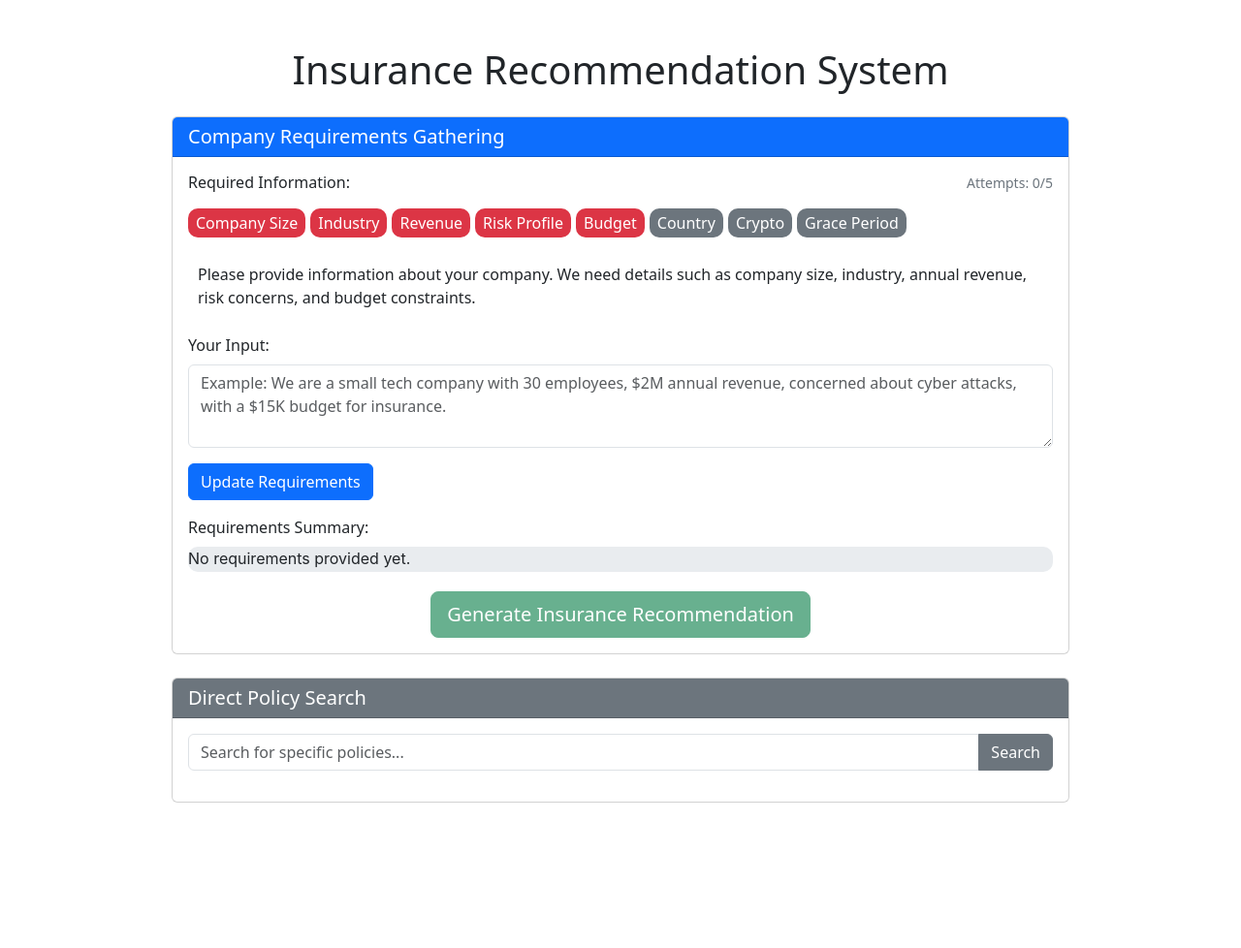
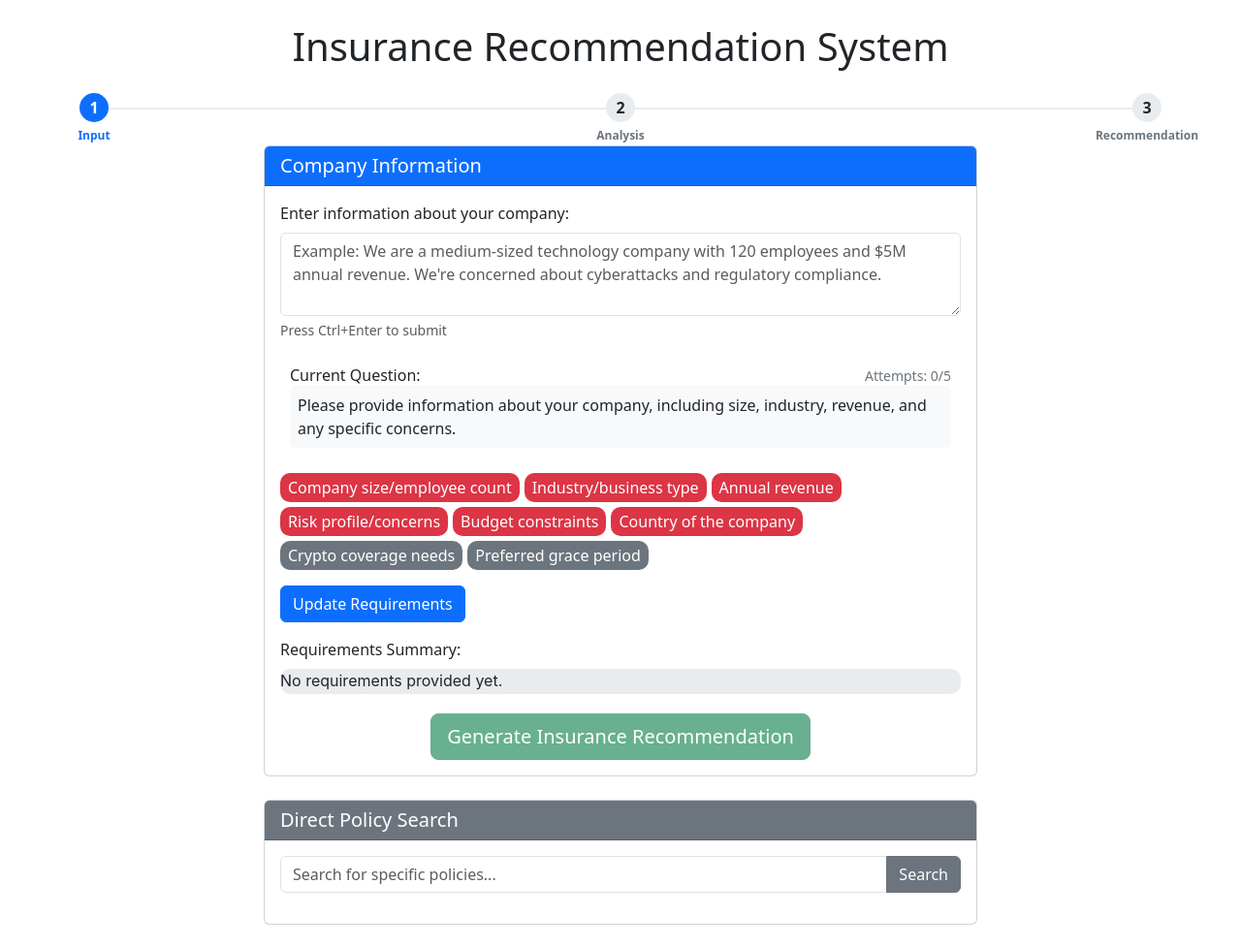
Before and after one commit to katnyeung/insurance_pdf_ai, a Flask app: page / in a window 1280 px wide. Shown: the whole page at 97% size. Before the commit the page ends 828 px from the top, so only its background shows below. Run offline with Flask 3, Linux system fonts and the light colour scheme.

Commit message:
using neo4j instead

```diff
--- a/app.py
+++ b/app.py
@@ -4,7 +4,7 @@ import os
 from insurance_recommender import insurance_recommender, ALL_CATEGORIES, SUGGESTED_ANSWERS
 from prompts import profile_template
 from langchain_ollama import OllamaLLM
-from vector_search import document_retrieval, get_datasets
+from vector_search_neo4j import document_retrieval, get_datasets
 from config import settings
 
 app = Flask(__name__)
--- a/config.py
+++ b/config.py
@@ -12,7 +12,7 @@ class Settings(BaseSettings):
     APP_DEBUG: bool = os.environ.get("APP_DEBUG", "True").lower() == "true"
 
     # LLM configuration
-    LLM_MODEL: str = os.environ.get("LLM_MODEL", "deepseek-r1:1.5b")
+    LLM_MODEL: str = os.environ.get("LLM_MODEL", "deepseek-r1:latest")
     LLM_API_BASE: str = os.environ.get("LLM_API_BASE", "http://localhost:11434")
 
     # Path configuration
--- a/prompts.py
+++ b/prompts.py
@@ -1,12 +1,14 @@
 from langchain.prompts import PromptTemplate
 
 question_refinement_template = PromptTemplate(
-    input_variables=["current_info", "missing_info"],
+    input_variables=["current_info", "missing_info", "policy_context"],
     template="""steps by steps build up the information about the company, if user already mentioned in first answer, mark it as answered:
 {current_info}
 
 find out:
 {missing_info}
+
+{policy_context}
 
 INSTRUCTIONS:
 0. return "COMPLETE" or "FINISHED" if you think you have all the information you needed and you can terminate early.
@@ -43,7 +45,7 @@ Your response must include:
 
 Keep your response concise and focused on actionable recommendations. Avoid lengthy explanations of policy details unless directly relevant to the client's needs.
 
-Format your response in well-structured HTML with clear headings and bullet points for readability."""
+Format your response in well-structured Mark down format with clear headings and bullet points for readability."""
 )
 
 profile_template = PromptTemplate(
--- a/templates/index.html
+++ b/templates/index.html
@@ -64,6 +64,85 @@
             font-size: 14px;
             color: #6c757d;
             margin-left: auto;
+        }
+
+        /* Progress Steps */
+        .progress-steps {
+            display: flex;
+            justify-content: space-between;
+            margin-bottom: 30px;
+            position: relative;
+        }
+        .progress-steps::before {
+            content: '';
+            position: absolute;
+            top: 50%;
+            left: 0;
+            right: 0;
+            height: 2px;
+            background-color: #e9ecef;
+            z-index: 1;
+        }
+        .step {
+            width: 30px;
+            height: 30px;
+            border-radius: 50%;
+            background-color: #e9ecef;
+            display: flex;
+            align-items: center;
+            justify-content: center;
+            font-weight: bold;
+            position: relative;
+            z-index: 2;
+        }
+        .step.active {
+            background-color: #0d6efd;
+            color: white;
+        }
+        .step.completed {
+            background-color: #28a745;
+            color: white;
+        }
+        .step-label {
+            position: absolute;
+            top: 35px;
+            left: 50%;
+            transform: translateX(-50%);
+            white-space: nowrap;
+            font-size: 12px;
+            color: #6c757d;
+        }
+        .step.active .step-label {
+            color: #0d6efd;
+            font-weight: bold;
+        }
+        .step.completed .step-label {
+            color: #28a745;
+        }
+
+        /* Loading Overlay */
+        .loading-overlay {
+            position: fixed;
+            top: 0;
+            left: 0;
+            width: 100%;
+            height: 100%;
+            background-color: rgba(255, 255, 255, 0.8);
+            display: flex;
+            flex-direction: column;
+            justify-content: center;
+            align-items: center;
+            z-index: 1000;
+            display: none;
+        }
+        .loading-spinner {
+            width: 3rem;
+            height: 3rem;
+            margin-bottom: 1rem;
+        }
+        .loading-text {
+            font-size: 1.2rem;
+            color: #0d6efd;
         }
 
         /* Markdown Styles */
@@ -198,6 +277,7 @@
         .markdown-content hr {
             height: 0.25em;
             margin: 24px 0;
+            padding: 0;
             background-color: #e1e4e8;
             border: 0;
         }
@@ -215,11 +295,9 @@
 
         .markdown-content table th {
             font-weight: 600;
-            padding: 6px 13px;
-            border: 1px solid #dfe2e5;
-            background-color: #f6f8fa;
         }
 
+        .markdown-content table th,
         .markdown-content table td {
             padding: 6px 13px;
             border: 1px solid #dfe2e5;
@@ -258,46 +336,74 @@
     </style>
 </head>
 <body>
-    <div class="container mt-5">
+    <div class="container py-4">
         <h1 class="text-center mb-4">Insurance Recommendation System</h1>
 
+        <!-- Progress Steps -->
+        <div class="progress-steps mb-4">
+            <div class="step active" id="step-1">
+                <span>1</span>
+                <span class="step-label">Input</span>
+            </div>
+            <div class="step" id="step-2">
+                <span>2</span>
+                <span class="step-label">Analysis</span>
+            </div>
+            <div class="step" id="step-3">
+                <span>3</span>
+                <span class="step-label">Recommendation</span>
+            </div>
+        </div>
+
+        <!-- Loading Overlay -->
+        <div class="loading-overlay" id="loading-overlay">
+            <div class="spinner-border loading-spinner text-primary" role="status">
+                <span class="visually-hidden">Loading...</span>
+            </div>
+            <div class="loading-text" id="loading-text">Processing your request...</div>
+        </div>
+
         <div class="row">
-            <div class="col-md-10 mx-auto">
-                <!-- Requirements Gathering Section -->
+            <div class="col-md-8 mx-auto">
+                <!-- Input Section -->
                 <div class="card mb-4">
                     <div class="card-header bg-primary text-white">
-                        <h5 class="mb-0">Company Requirements Gathering</h5>
+                        <h5 class="mb-0">Company Information</h5>
                     </div>
                     <div class="card-body">
-                        <!-- Requirement Status -->
-                        <div class="d-flex justify-content-between align-items-center mb-3">
-                            <h6 class="mb-0">Required Information:</h6>
-                            <span id="attempt-counter" class="attempt-counter">Attempts: 0/5</span>
-                        </div>
-
-                        <div class="requirement-status mb-3">
-                            <span id="category-Company-size-employee-count" class="badge-required">Company Size</span>
-                            <span id="category-Industry-business-type" class="badge-required">Industry</span>
-                            <span id="category-Annual-revenue" class="badge-required">Revenue</span>
-                            <span id="category-Risk-profile-concerns" class="badge-required">Risk Profile</span>
-                            <span id="category-Budget-constraints" class="badge-required">Budget</span>
-                            <span id="category-Country-of-the-company" class="badge-optional">Country</span>
-                            <span id="category-Crypto-coverage-needs" class="badge-optional">Crypto</span>
-                            <span id="category-Preferred-grace-period-days-for-new-subsidiary-cover" class="badge-optional">Grace Period</span>
+                        <div class="mb-3">
+                            <label for="requirements-input" class="form-label">Enter information about your company:</label>
+                            <textarea id="requirements-input" class="form-control" rows="3" placeholder="Example: We are a medium-sized technology company with 120 employees and $5M annual revenue. We're concerned about cyberattacks and regulatory compliance."></textarea>
+                            <div class="form-text">Press Ctrl+Enter to submit</div>
                         </div>
 
                         <!-- Current Question -->
-                        <div id="current-question" class="question-container">
-                            Please provide information about your company. We need details such as company size, industry, annual revenue, risk concerns, and budget constraints.
+                        <div class="question-container mb-3">
+                            <div class="d-flex justify-content-between align-items-center">
+                                <h6 class="mb-0">Current Question:</h6>
+                                <span class="attempt-counter" id="attempt-counter">Attempts: 0/5</span>
+                            </div>
+                            <div id="current-question" class="p-2 bg-light rounded">
+                                Please provide information about your company, including size, industry, revenue, and any specific concerns.
+                            </div>
                         </div>
 
-                        <!-- Requirements Input -->
-                        <div class="mb-3">
-                            <label for="requirements-input" class="form-label">Your Input:</label>
-                            <textarea id="requirements-input" class="form-control" rows="3" placeholder="Example: We are a small tech company with 30 employees, $2M annual revenue, concerned about cyber attacks, with a $15K budget for insurance."></textarea>
+                        <!-- Category Status -->
+                        <div class="requirement-status mb-3">
+                            <div id="category-company-size" class="badge-required">Company size/employee count</div>
+                            <div id="category-industry" class="badge-required">Industry/business type</div>
+                            <div id="category-annual-revenue" class="badge-required">Annual revenue</div>
+                            <div id="category-risk-profile" class="badge-required">Risk profile/concerns</div>
+                            <div id="category-budget-constraints" class="badge-required">Budget constraints</div>
+                            <div id="category-country" class="badge-required">Country of the company</div>
+                            <div id="category-crypto-coverage" class="badge-optional">Crypto coverage needs</div>
+                            <div id="category-grace-period" class="badge-optional">Preferred grace period</div>
                         </div>
 
-                        <button id="update-btn" class="btn btn-primary mb-3">Update Requirements</button>
+                        <button id="update-btn" class="btn btn-primary mb-3">
+                            <span class="spinner-border spinner-border-sm d-none" id="update-spinner" role="status" aria-hidden="true"></span>
+                            Update Requirements
+                        </button>
 
                         <!-- Requirements Preview -->
                         <div class="mb-3">
@@ -335,7 +441,10 @@
                     <div class="card-body">
                         <div class="input-group mb-3">
                             <input type="text" id="search-input" class="form-control" placeholder="Search for specific policies...">
-                            <button id="search-btn" class="btn btn-secondary">Search</button>
+                            <button id="search-btn" class="btn btn-secondary">
+                                <span class="spinner-border spinner-border-sm d-none" id="search-spinner" role="status" aria-hidden="true"></span>
+                                Search
+                            </button>
                         </div>
                         <div id="search-results">
                             <!-- Search results will appear here -->
@@ -416,6 +525,33 @@
             }
         }
 
+        // Function to show loading overlay
+        function showLoading(message) {
+            document.getElementById('loading-text').textContent = message;
+            document.getElementById('loading-overlay').style.display = 'flex';
+        }
+
+        // Function to hide loading overlay
+        function hideLoading() {
+            document.getElementById('loading-overlay').style.display = 'none';
+        }
+
+        // Function to update progress steps
+        function updateProgressSteps(step) {
+            // Reset all steps
+            document.querySelectorAll('.step').forEach(el => {
+                el.classList.remove('active', 'completed');
+            });
+
+            // Mark completed steps
+            for (let i = 1; i < step; i++) {
+                document.getElementById(`step-${i}`).classList.add('completed');
+            }
+
+            // Mark current step
+            document.getElementById(`step-${step}`).classList.add('active');
+        }
+
         function updateRequirements() {
             if (attempts >= maxAttempts) {
                 alert("You've reached the maximum number of attempts. Please generate a recommendation with the current information.");
@@ -427,6 +563,12 @@
                 alert("Please provide some information about your company.");
                 return;
             }
+
+            // Show loading state on button
+            const updateBtn = document.getElementById('update-btn');
+            const updateSpinner = document.getElementById('update-spinner');
+            updateBtn.disabled = true;
+            updateSpinner.classList.remove('d-none');
 
             // Increment attempt counter
             attempts++;
@@ -448,6 +590,10 @@
             })
             .then(response => response.json())
             .then(data => {
+                // Restore button state
+                updateBtn.disabled = false;
+                updateSpinner.classList.add('d-none');
+
                 if (data.error) {
                     alert(data.error);
                     return;
@@ -469,6 +615,7 @@
                 // Check if all required categories are collected or max attempts reached
                 if (data.completed || attempts >= maxAttempts) {
                     document.getElementById('recommend-btn').disabled = false;
+                    updateProgressSteps(2); // Move to analysis step
                 }
 
                 // Clear input field
@@ -477,6 +624,10 @@
             .catch(error => {
                 console.error('Error:', error);
                 alert('An error occurred while updating requirements.');
+
+                // Restore button state
+                updateBtn.disabled = false;
+                updateSpinner.classList.add('d-none');
             });
         }
 
@@ -504,8 +655,15 @@
             }
 
             // Show loading state
-            document.getElementById('recommend-btn').disabled = true;
-            document.getElementById('recommend-btn').innerHTML = '<span class="spinner-border spinner-border-sm" role="status" aria-hidden="true"></span> Generating...';
+            const recommendBtn = document.getElementById('recommend-btn');
+            recommendBtn.disabled = true;
+            recommendBtn.innerHTML = '<span class="spinner-border spinner-border-sm" role="status" aria-hidden="true"></span> Generating...';
+
+            // Show loading overlay
+            showLoading("Generating insurance recommendation...");
+
+            // Update progress steps
+            updateProgressSteps(3);
 
             // Send company info to server
             fetch('/generate_recommendation', {
@@ -517,9 +675,12 @@
             })
             .then(response => response.json())
             .then(data => {
+                // Hide loading overlay
+                hideLoading();
+
                 // Restore button state
-                document.getElementById('recommend-btn').disabled = false;
-                document.getElementById('recommend-btn').textContent = 'Generate Insurance Recommendation';
+                recommendBtn.disabled = false;
+                recommendBtn.textContent = 'Generate Insurance Recommendation';
 
                 if (data.recommendation) {
                     // Show results section
@@ -539,8 +700,9 @@
             })
             .catch(error => {
                 console.error('Error:', error);
-                document.getElementById('recommend-btn').disabled = false;
-                document.getElementById('recommend-btn').textContent = 'Generate Insurance Recommendation';
+                hideLoading();
+                recommendBtn.disabled = false;
+                recommendBtn.textContent = 'Generate Insurance Recommendation';
                 alert('An error occurred while generating the recommendation. Please try again.');
             });
         }
@@ -548,12 +710,17 @@
         function searchDocuments() {
             const query = document.getElementById('search-input').value.trim();
             const resultsContainer = document.getElementById('search-results');
+            const searchBtn = document.getElementById('search-btn');
+            const searchSpinner = document.getElementById('search-spinner');
 
             if (query === '') {
                 resultsContainer.innerHTML = '<div class="alert alert-warning">Please enter a search query.</div>';
                 return;
             }
 
+            // Show loading state
+            searchBtn.disabled = true;
+            searchSpinner.classList.remove('d-none');
             resultsContainer.innerHTML = '<div class="text-center"><div class="spinner-border" role="status"><span class="visually-hidden">Loading...</span></div></div>';
 
             fetch('/search', {
@@ -565,6 +732,10 @@
             })
             .then(response => response.json())
             .then(data => {
+                // Restore button state
+                searchBtn.disabled = false;
+                searchSpinner.classList.add('d-none');
+
                 resultsContainer.innerHTML = '';
 
                 if (data.results && data.results.length > 0) {
@@ -593,6 +764,8 @@
             })
             .catch(error => {
                 console.error('Error:', error);
+                searchBtn.disabled = false;
+                searchSpinner.classList.add('d-none');
                 resultsContainer.innerHTML = '<div class="alert alert-danger">An error occurred during search.</div>';
             });
         }
```
Also changed, not shown: insurance_recommender.py (+43 -4 lines), vector_search_neo4j.py (added, +237 -0 lines), 1 other file.
